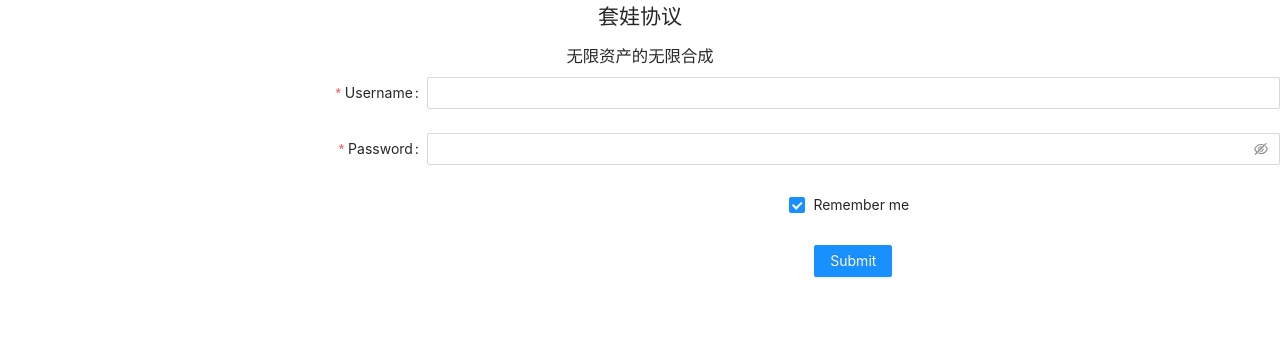
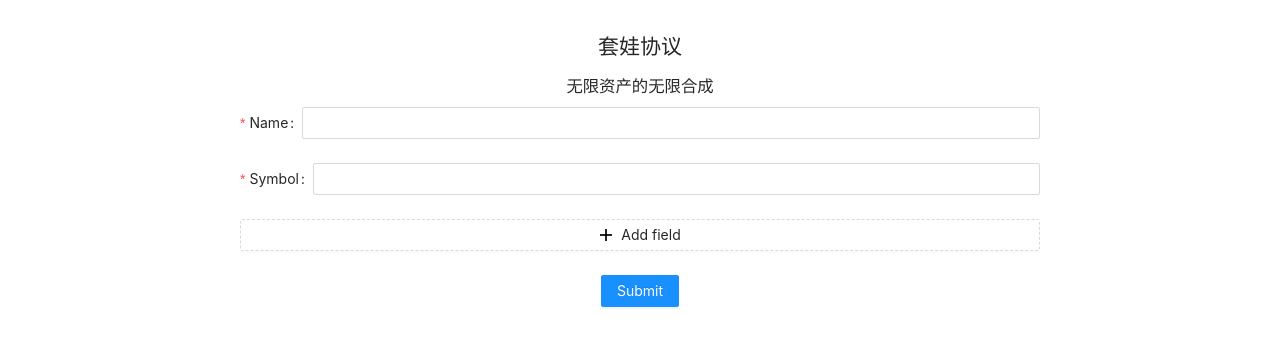
Before and after one commit to XStableDollar/taowa-frontend, a React (Create React App) app: page / in a window 1280 px wide. Shown: the top 346 px of the page. Built offline with nearby package versions, Linux system fonts and the light colour scheme.

Commit message:
add form

```diff
--- a/package.json
+++ b/package.json
@@ -3,6 +3,7 @@
   "version": "0.1.0",
   "private": true,
   "dependencies": {
+    "@ant-design/icons": "^4.3.0",
     "@testing-library/jest-dom": "^5.11.4",
     "@testing-library/react": "^11.1.0",
     "@testing-library/user-event": "^12.1.10",
--- a/src/App.css
+++ b/src/App.css
@@ -1,5 +1,7 @@
 .App {
   text-align: center;
+  max-width: 800px;
+  margin: 30px auto;
 }
 
 .App-logo {
--- a/src/Create.js
+++ b/src/Create.js
@@ -1,46 +1,19 @@
-import { Form, Input, Button, Checkbox } from 'antd';
+import { Form, Input, Button, Space } from 'antd';
+import { MinusCircleOutlined, PlusOutlined } from '@ant-design/icons';
 
-const layout = {
-  labelCol: {
-    span: 8,
-  },
-  wrapperCol: {
-    span: 16,
-  },
-};
-const tailLayout = {
-  wrapperCol: {
-    offset: 8,
-    span: 16,
-  },
-};
-
-const Demo = () => {
-  const onFinish = (values) => {
-    console.log('Success:', values);
-  };
-
-  const onFinishFailed = (errorInfo) => {
-    console.log('Failed:', errorInfo);
+export default () => {
+  const onFinish = values => {
+    console.log('Received values of form:', values);
   };
 
   return (
-    <Form
-      {...layout}
-      name="basic"
-      initialValues={{
-        remember: true,
-      }}
-      onFinish={onFinish}
-      onFinishFailed={onFinishFailed}
-    >
+    <Form name="dynamic_form_nest_item" onFinish={onFinish} autoComplete="off">
       <Form.Item
-        label="Username"
-        name="username"
+        label="Name"
+        name="name"
         rules={[
           {
             required: true,
-            message: 'Please input your username!',
           },
         ]}
       >
@@ -48,23 +21,52 @@ const Demo = () => {
       </Form.Item>
 
       <Form.Item
-        label="Password"
-        name="password"
+        label="Symbol"
+        name="symbol"
         rules={[
           {
             required: true,
-            message: 'Please input your password!',
           },
         ]}
       >
-        <Input.Password />
+        <Input />
       </Form.Item>
 
-      <Form.Item {...tailLayout} name="remember" valuePropName="checked">
-        <Checkbox>Remember me</Checkbox>
-      </Form.Item>
-
-      <Form.Item {...tailLayout}>
+      <Form.List name="tokens">
+        {(fields, { add, remove }) => (
+          <>
+            {fields.map(field => (
+              <Space key={field.key} style={{ display: 'flex', marginBottom: 8 }} align="baseline">
+                <Form.Item
+                  {...field}
+                  label="Address"
+                  name={[field.name, 'first']}
+                  fieldKey={[field.fieldKey, 'first']}
+                  rules={[{ required: true, message: 'Missing Address' }]}
+                >
+                  <Input placeholder="Address" />
+                </Form.Item>
+                <Form.Item
+                  {...field}
+                  label="Amount"
+                  name={[field.name, 'last']}
+                  fieldKey={[field.fieldKey, 'last']}
+                  rules={[{ required: true, message: 'Missing Amount' }]}
+                >
+                  <Input placeholder="Amount" />
+                </Form.Item>
+                <MinusCircleOutlined onClick={() => remove(field.name)} />
+              </Space>
+            ))}
+            <Form.Item>
+              <Button type="dashed" onClick={() => add()} block icon={<PlusOutlined />}>
+                Add field
+              </Button>
+            </Form.Item>
+          </>
+        )}
+      </Form.List>
+      <Form.Item>
         <Button type="primary" htmlType="submit">
           Submit
         </Button>
@@ -72,5 +74,3 @@ const Demo = () => {
     </Form>
   );
 };
-
-export default Demo;
```
Also changed, not shown: 1 other file (tests, documents, lock files or other folders).
